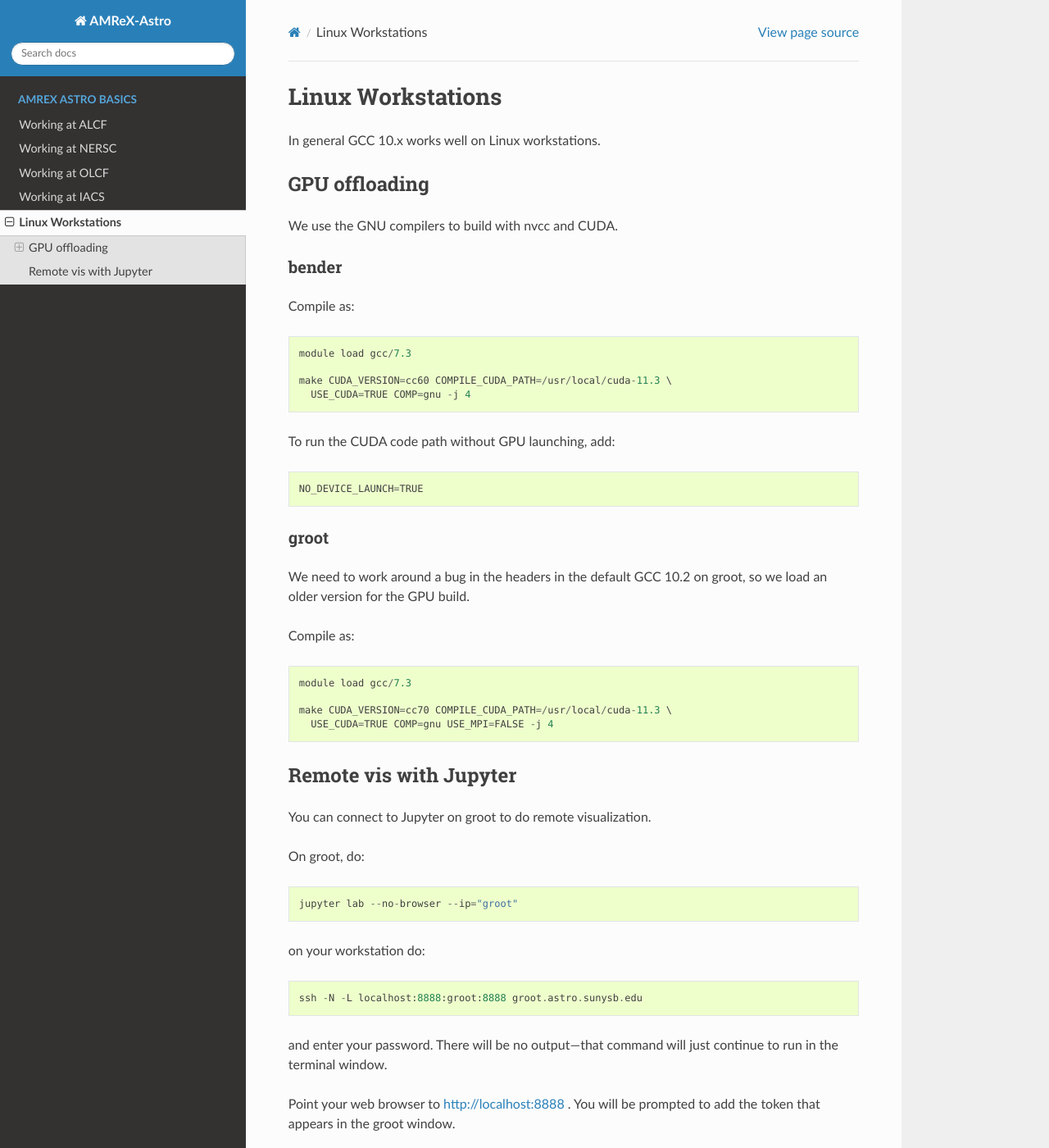
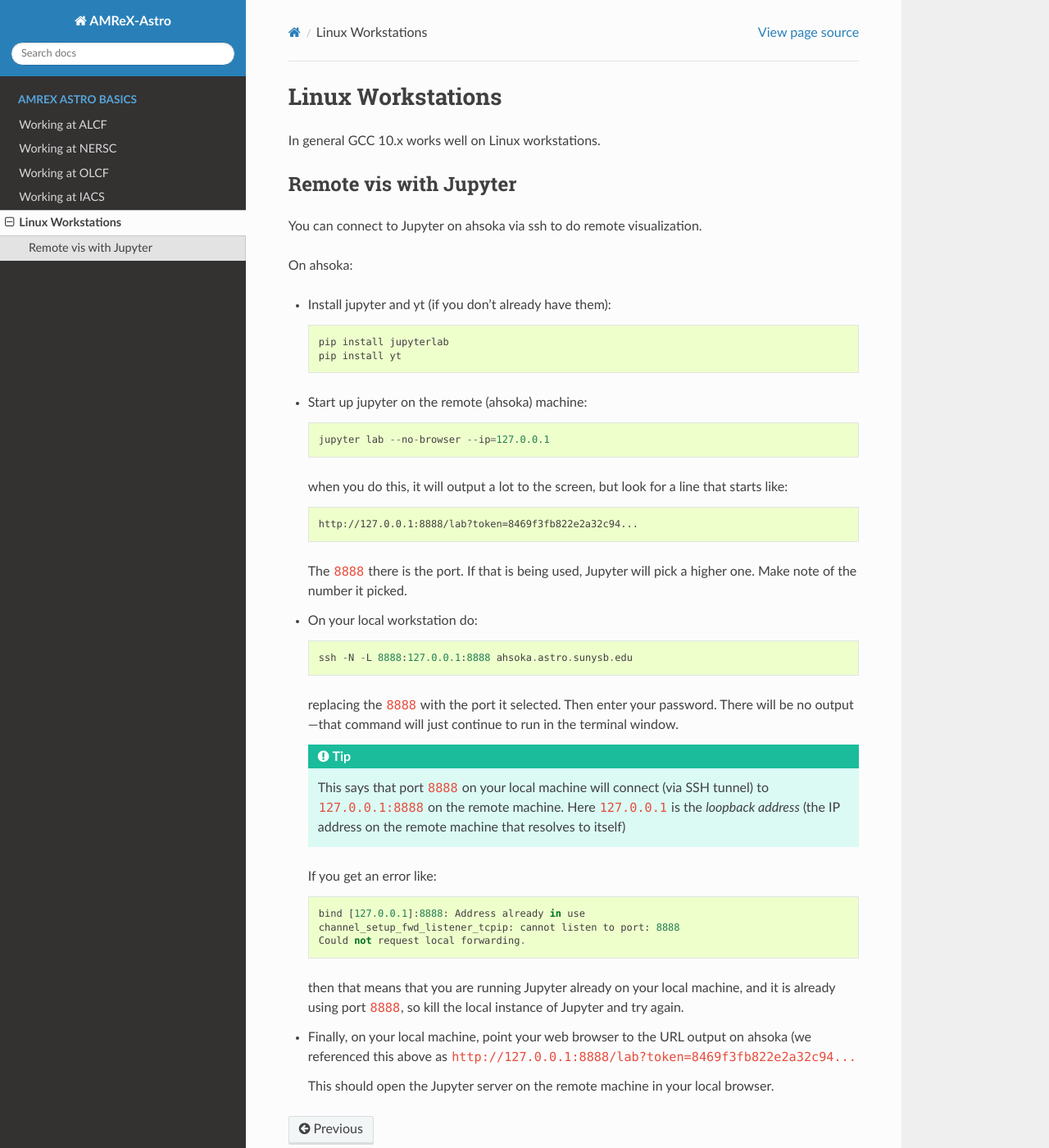
Before and after one commit to AMReX-Astro/workflow, a Sphinx documentation site: the page built from sphinx_docs/source/workstations.rst, in a window 1280 px wide and 1400 px high. Shown: the whole window at 82% size. Built offline with Sphinx 7.4.7 and the Read the Docs theme 3.1.0, drawn with Linux system fonts in a browser that asks for light colours.

Commit message:
update instructions for remote vis

```diff
--- a/sphinx_docs/source/workstations.rst
+++ b/sphinx_docs/source/workstations.rst
@@ -6,56 +6,58 @@ Linux Workstations
 In general GCC 10.x works well on Linux workstations.
 
 
-GPU offloading
-==============
-
-We use the GNU compilers to build with nvcc and CUDA.
-
-bender
-------
-
-Compile as::
-
-  module load gcc/7.3
-
-  make CUDA_VERSION=cc60 COMPILE_CUDA_PATH=/usr/local/cuda-11.3 \
-    USE_CUDA=TRUE COMP=gnu -j 4
-
-To run the CUDA code path without GPU launching, add::
-
-  NO_DEVICE_LAUNCH=TRUE
-
-
-groot
------
-
-We need to work around a bug in the headers in the default GCC 10.2 on groot,
-so we load an older version for the GPU build.
-
-Compile as::
-
-  module load gcc/7.3
-
-  make CUDA_VERSION=cc70 COMPILE_CUDA_PATH=/usr/local/cuda-11.3 \
-    USE_CUDA=TRUE COMP=gnu USE_MPI=FALSE -j 4
-
-
 
 Remote vis with Jupyter
 =======================
 
-You can connect to Jupyter on groot to do remote visualization.
+You can connect to Jupyter on ahsoka via ssh to do remote visualization.
 
-On groot, do::
+On ahsoka:
 
-   jupyter lab --no-browser --ip="groot"
+* Install jupyter and yt (if you don't already have them)::
 
-on your workstation do::
+    pip install jupyterlab
+    pip install yt
 
-   ssh -N -L localhost:8888:groot:8888 groot.astro.sunysb.edu
+* Start up jupyter on the remote (ahsoka) machine::
 
-and enter your password.  There will be no output---that command will just continue
-to run in the terminal window.
+    jupyter lab --no-browser --ip=127.0.0.1
 
-Point your web browser to http://localhost:8888 .
-You will be prompted to add the token that appears in the groot window.
+  when you do this, it will output a lot to the screen, but
+  look for a line that starts like::
+
+    http://127.0.0.1:8888/lab?token=8469f3fb822e2a32c94...
+
+  The ``8888`` there is the port.  If that is being used, Jupyter
+  will pick a higher one.  Make note of the number it picked.
+
+* On your local workstation do::
+
+    ssh -N -L 8888:127.0.0.1:8888 ahsoka.astro.sunysb.edu
+
+  replacing the ``8888`` with the port it selected.  Then enter your
+  password.  There will be no output---that command will just continue
+  to run in the terminal window.
+
+  .. tip::
+
+     This says that port ``8888`` on your local machine will connect (via
+     SSH tunnel) to ``127.0.0.1:8888`` on the remote machine.  Here
+     ``127.0.0.1`` is the *loopback address* (the IP address on the
+     remote machine that resolves to itself)
+
+  If you get an error like::
+
+    bind [127.0.0.1]:8888: Address already in use
+    channel_setup_fwd_listener_tcpip: cannot listen to port: 8888
+    Could not request local forwarding.
+
+  then that means that you are running Jupyter already on your local
+  machine, and it is already using port ``8888``, so kill the local
+  instance of Jupyter and try again.
+
+* Finally, on your local machine, point your web browser to the URL
+  output on ahsoka (we referenced this above as ``http://127.0.0.1:8888/lab?token=8469f3fb822e2a32c94...``
+
+  This should open the Jupyter server on the remote machine in your
+  local browser.
```
